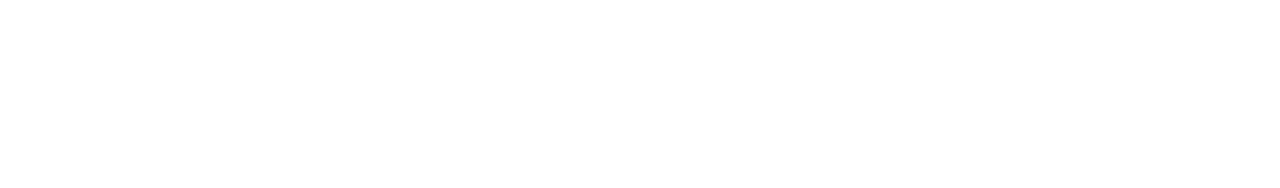
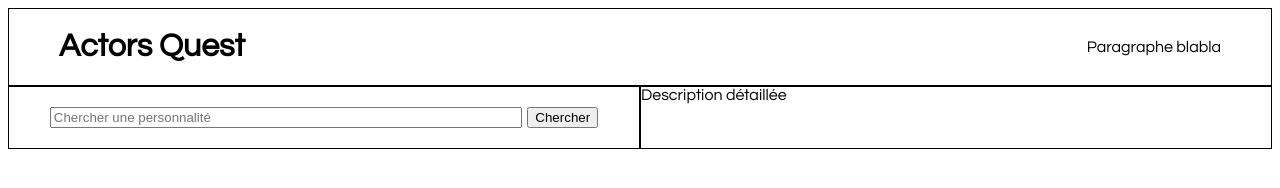
Before and after one commit to AgatheSz/Actors-Quest, a plain HTML site: page index.html in a window 1280 px wide. Drawn offline with Linux system fonts and the light colour scheme.

Commit message:
squelette HTML + style basique CSS

```diff
--- /dev/null
+++ b/assets/style.css
@@ -0,0 +1,59 @@
+body {
+  font-family: 'Century Gothic', sans-serif;
+}
+
+header {
+  padding: 0 50px;
+  border: solid 1px #000;
+  display: flex;
+  justify-content: space-between;
+  align-items: center;
+}
+
+main {
+  display: flex;
+}
+
+section {
+  /* TODO: Enlever la bordure */
+  border: solid 1px #000;
+  width: 50%;
+  display: flex;
+  flex-direction: column;
+}
+
+/* Search bar container */
+#search-bar-container {
+  display: flex;
+  justify-content: center;
+  gap: 5px;
+  margin: 20px 0;
+}
+
+input {
+  width: 75%;
+}
+
+/* Search result */
+.result-card {
+  border: 1px solid rgb(233, 232, 232);
+  border-radius: 10px;
+  padding: 15px;
+  margin: 5px;
+  display: flex;
+  align-items: center;
+  gap: 50px;
+}
+
+.result-card:hover {
+  background-color: rgb(233, 232, 232);
+}
+
+.result-card img {
+  width: 150px;
+  border-radius: 10px;
+}
+
+.result-card p {
+  font-weight: bold;
+}
--- a/index.html
+++ b/index.html
@@ -4,11 +4,31 @@
 <head>
   <meta charset="UTF-8">
   <meta name="viewport" content="width=device-width, initial-scale=1.0">
-  <link rel="stylesheet" href="style.css">
+  <link rel="stylesheet" href="./assets/style.css">
   <title>Actors Quest</title>
 </head>
 
 <body>
+  <header>
+    <h1>Actors Quest</h1>
+    <p>Paragraphe blabla</p>
+  </header>
+  <main>
+    <section>
+      <div id="search-bar-container">
+        <label for="search-bar" hidden>Chercher une personnalité</label>
+        <input type="search" name="search-bar" id="search-bar" placeholder="Chercher une personnalité">
+        <button>Chercher</button>
+      </div>
+
+      <div id="search-result">
+      </div>
+    </section>
+
+    <section>
+      Description détaillée
+    </section>
+  </main>
 
   <script src="script.js"></script>
 </body>
```
Also changed, not shown: assets/Ayo-Edebiri-Photo-Credit-Myles-Loftin-2.png (added), style.css (deleted).
